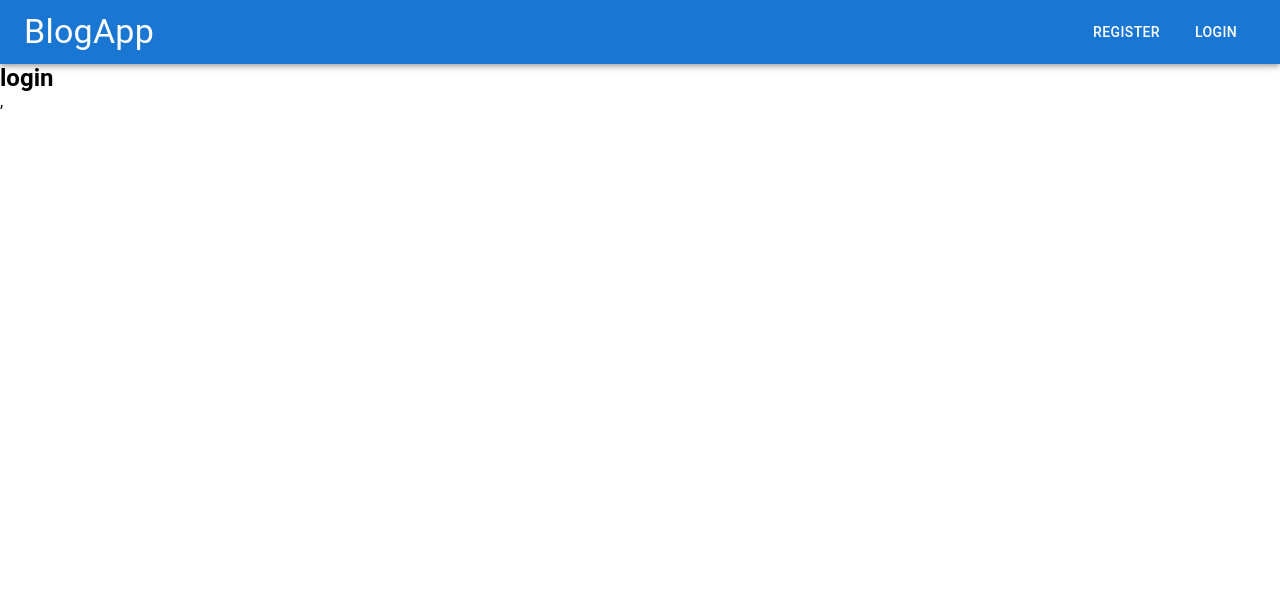
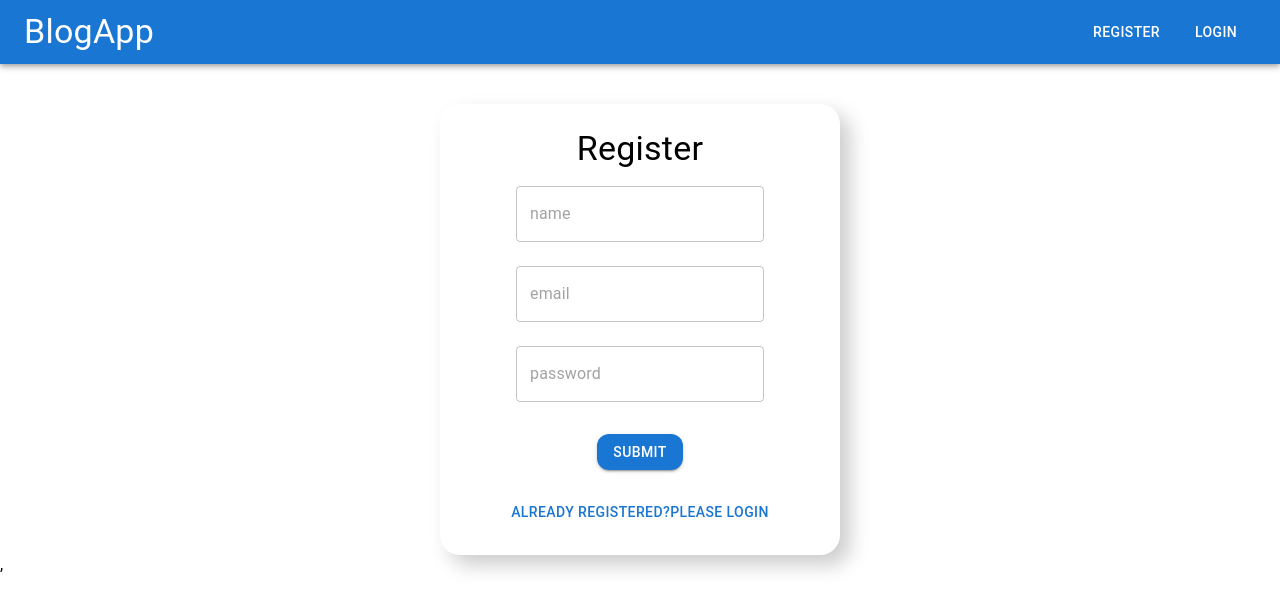
Before and after one commit to Sabibur201-Rahaman/blog-client, a React (Vite) app: page /login in a window 1280 px wide. Shown: the top 610 px of the page. Built offline with nearby package versions, Linux system fonts and the light colour scheme.

Commit message:
login page created logic will implement using api call

```diff
--- a/src/pages/Login.jsx
+++ b/src/pages/Login.jsx
@@ -1,10 +1,95 @@
-import React from 'react'
+import React, { useState } from 'react'
+import { Form, useNavigate } from "react-router-dom";
+import axios from 'axios'
+import{Box,Typography,TextField,Button}from '@mui/material'
+import { Toaster } from "react-hot-toast";
+import toast from "react-hot-toast";
+const Login = () => {
+  const navigate=useNavigate()
+  const[inputs,setInputs]=useState({
+    name:'',
+    email:'',
+    password:''
+  })
+  const handleChange=(e)=>{
+setInputs((prevState)=>({
+  ...prevState,
+  [e.target.name]:e.target.value
+}))
+  }
+  const handleSubmit=async(e)=>{
+    e.preventDefault()
+    try{
+const {data}=await axios.post ('http://localhost:8080/api/v1/user/register',{
+  userName:inputs.name,
+  email:inputs.email,
+  password:inputs.password
+})
+if(data.success){
+  toast.success('user Successfully registered')
+  navigate('/login')
+}else{
+  toast.error('Already Registered?please Login')
+}
+    }catch(error){
+console.log(error)
+    }
+  }
+  return (
+    <>
+    <form onSubmit={handleSubmit}>
+      <Box
+      maxWidth={400}
+      display='flex'
+      flexDirection='column'
+      alignItems='center'
+      justifyContent='center'
+      margin='auto'
+      marginTop={5}
+      boxShadow='10px 10px 20px #ccc'
+      padding={3}
+      borderRadius={5}
+    >
+    <Typography variant='h4'>
+    Register
+    </Typography>
+    <TextField placeholder='name'
+    name='name'
+    type={'text'}
+    margin='normal'
+    required
+    onChange={handleChange}
+    />
+    <TextField placeholder='email'
+    name='email'
+    type={'email'}
+    margin='normal'
+    required
+    onChange={handleChange}
 
-const Login = () => {
-  return (
-    <div>
-     <h2>login</h2>
-    </div>
+    />
+    <TextField placeholder='password'
+    name='password'
+    type={'password'}
+    margin='normal'
+    required
+    onChange={handleChange}
+
+    />
+    <Button type="submit"
+    sx={{borderRadius:3,marginTop:3}}
+    color='primary'
+    variant='contained'
+    >Submit</Button>
+
+    <Button type="submit"
+    sx={{borderRadius:3,marginTop:3}}
+    color='primary' onClick={()=>navigate('/login')}>Already Registered?please Login</Button>
+    </Box>
+    </form>
+    <Toaster position="Bottom-center"/>
+
+    </>
   )
 }
 
--- a/src/pages/Register.jsx
+++ b/src/pages/Register.jsx
@@ -30,6 +30,8 @@ const {data}=await axios.post ('http://localhost:8080/api/v1/user/register',{
 if(data.success){
   toast.success('user Successfully registered')
   navigate('/login')
+}else{
+  toast.error('Already Registered?please Login')
 }
     }catch(error){
 console.log(error)
```
